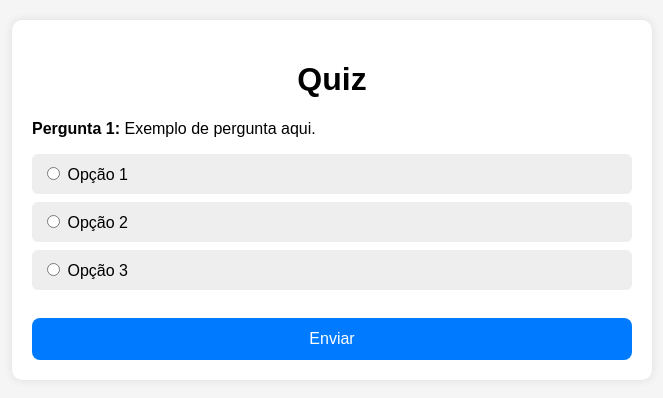
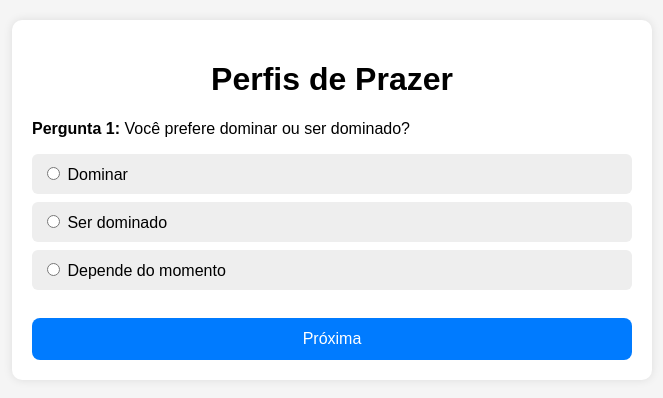
Before and after one commit to pleasureprofiles/teste-sexualidade, a plain HTML site: page index.html in a window 1280 px wide. Shown: the whole page, without its empty margins (308-971 px from the left). Drawn offline with Linux system fonts and the light colour scheme.

Commit message:
Update index.html

```diff
--- a/index.html
+++ b/index.html
@@ -50,19 +50,78 @@
   </style>
 </head>
 <body>
-  <div class="container">
-    <h1>Quiz</h1>
+  <div class="container" id="quiz-container">
+    <h1>Perfis de Prazer</h1>
+    <div class="question" id="question-box"></div>
+    <div class="options" id="options-box"></div>
+    <button id="next-btn">Próxima</button>
+  </div>
 
-    <div class="question">
-      <p><strong>Pergunta 1:</strong> Exemplo de pergunta aqui.</p>
-      <div class="options">
-        <label><input type="radio" name="q1" value="1" /> Opção 1</label>
-        <label><input type="radio" name="q1" value="2" /> Opção 2</label>
-        <label><input type="radio" name="q1" value="3" /> Opção 3</label>
-      </div>
-    </div>
+<script>
+  const categories = {
+    hotwife: 0,
+    dom: 0,
+    sub: 0,
+    voyeur: 0,
+    pegging: 0,
+  };
 
-    <button>Enviar</button>
-  </div>
+  const questions = [
+    { question: "Você prefere dominar ou ser dominado?", options: [ {text:"Dominar", cat:"dom"}, {text:"Ser dominado", cat:"sub"}, {text:"Depende do momento", cat:"dom"} ] },
+    { question: "Qual cenário te excita mais?", options: [ {text:"Traição consensual (Hotwife)", cat:"hotwife"}, {text:"Exibição/Voyeur", cat:"voyeur"}, {text:"Pegging", cat:"pegging"} ] },
+    { question: "Você curte mais agressividade ou romance?", options: [ {text:"Agressivo e selvagem", cat:"dom"}, {text:"Calmo e carinhoso", cat:"sub"}, {text:"Depende da vibe", cat:"hotwife"} ] },
+    { question: "Assistir seu parceiro(a) com outra pessoa...", options: [ {text:"Me deixa muito excitado", cat:"hotwife"}, {text:"Só se eu dominar a cena", cat:"dom"}, {text:"Não curto", cat:"sub"} ] },
+    { question: "Você se excita sabendo que estão te assistindo?", options: [ {text:"Sim, muito", cat:"voyeur"}, {text:"Depende do momento", cat:"hotwife"}, {text:"Não mesmo", cat:"sub"} ] },
+    { question: "Sobre sexo anal com inversão de papéis...", options: [ {text:"Pegging me excita pra caramba", cat:"pegging"}, {text:"Só se eu controlar", cat:"dom"}, {text:"Não curto", cat:"sub"} ] },
+    { question: "Você gosta de dar ordens na cama?", options: [ {text:"Sim!", cat:"dom"}, {text:"Só às vezes", cat:"hotwife"}, {text:"Prefiro receber", cat:"sub"} ] },
+    { question: "Fantasias com marido/esposa de amigo(a)?", options: [ {text:"Sim, muito", cat:"hotwife"}, {text:"Se tiver voyeurismo", cat:"voyeur"}, {text:"Não é pra mim", cat:"sub"} ] },
+    { question: "Quando vê pornô, o que te chama atenção?", options: [ {text:"Dominação e controle", cat:"dom"}, {text:"Casais exibicionistas", cat:"voyeur"}, {text:"Fantasias hotwife", cat:"hotwife"} ] },
+    { question: "Qual papel te deixa mais excitado?", options: [ {text:"O que controla a situação", cat:"dom"}, {text:"O que recebe tudo", cat:"sub"}, {text:"O que participa com terceiros", cat:"hotwife"} ] },
+  ];
+
+  let current = 0;
+
+  function loadQuestion() {
+    const q = questions[current];
+    document.getElementById("question-box").innerHTML = `<p><strong>Pergunta ${current+1}:</strong> ${q.question}</p>`;
+    document.getElementById("options-box").innerHTML = q.options.map((o,i)=>
+      `<label><input type='radio' name='q${current}' value='${i}' /> ${o.text}</label>`
+    ).join("");
+  }
+
+  function showResults() {
+    let total = Object.values(categories).reduce((a,b)=>a+b,0) || 1;
+    let ranking = Object.entries(categories)
+      .map(([k,v])=>({cat:k,score:Math.round((v/total)*100)}))
+      .sort((a,b)=>b.score-a.score);
+
+    const translate = { hotwife:"Hotwife", dom:"Dominação", sub:"Submissão", voyeur:"Voyeur/Exibição", pegging:"Pegging" };
+
+    document.getElementById("quiz-container").innerHTML = `
+      <h2>Seu Ranking de Prazer</h2>
+      <ul>
+        ${ranking.map(r=>`<li>${translate[r.cat]} – <strong>${r.score}%</strong></li>`).join("")}
+      </ul>
+      <button onclick='location.reload()'>Refazer Quiz</button>
+    `;
+  }
+
+  document.getElementById("next-btn").addEventListener("click", () => {
+    const selected = document.querySelector("input[type='radio']:checked");
+    if (!selected) return alert("Selecione uma opção!");
+
+    const opt = questions[current].options[selected.value];
+    categories[opt.cat]++;
+
+    if (current < questions.length - 1) {
+      current++;
+      loadQuestion();
+    } else {
+      showResults();
+    }
+  });
+
+  loadQuestion();
+</script>
 </body>
 </html>
```
